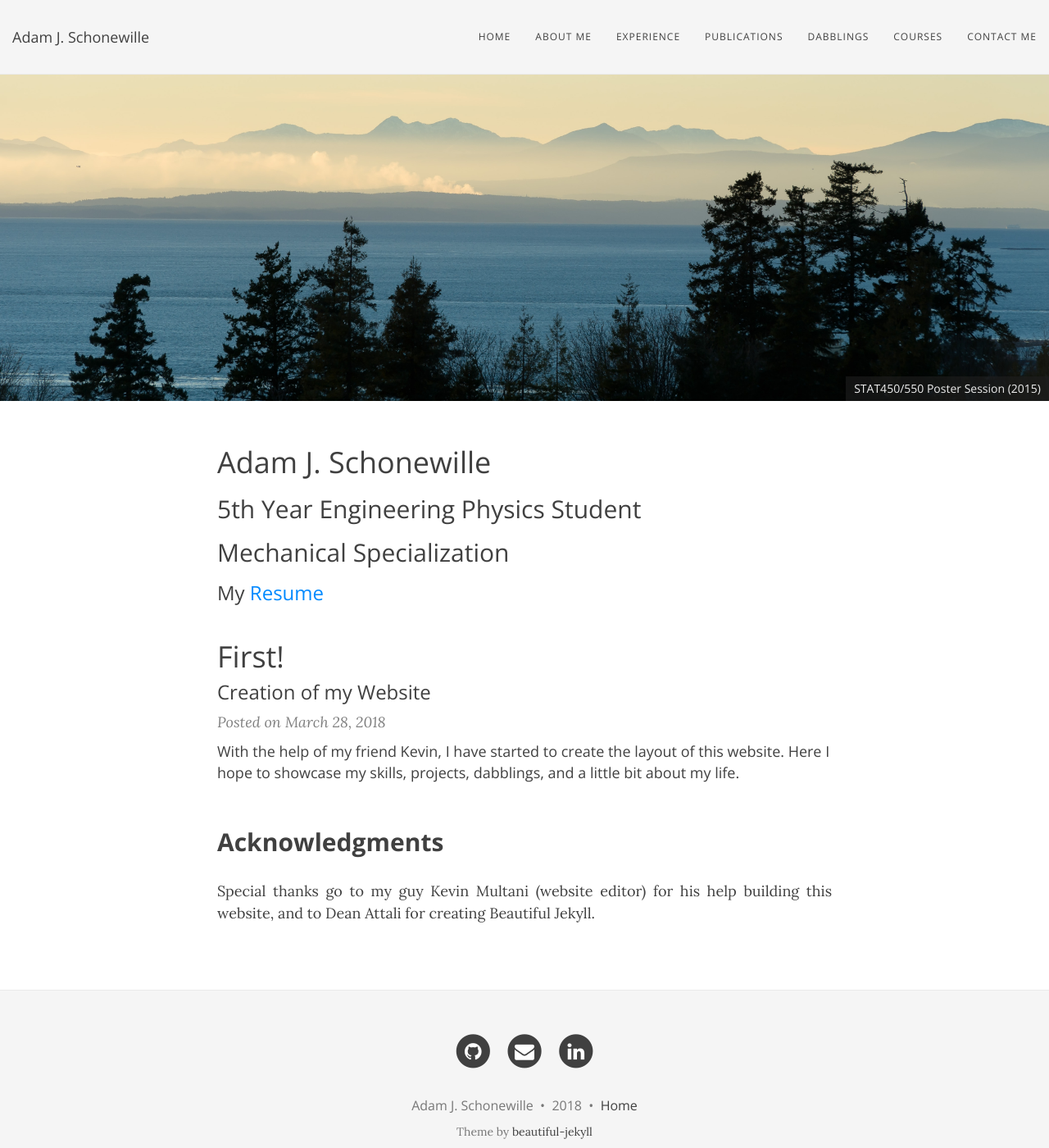
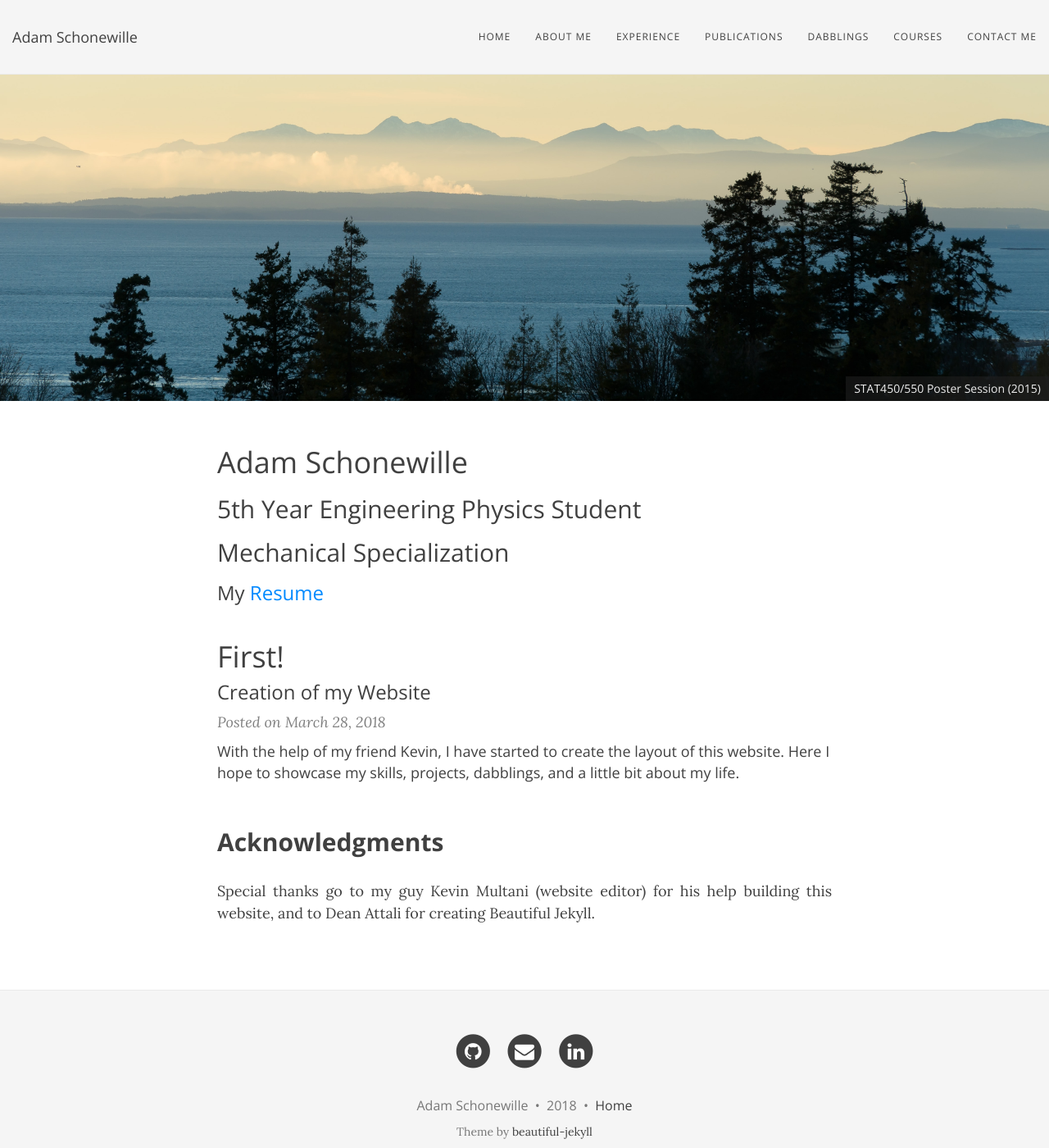
Before and after one commit to adamschonewille/adamschonewille.github.io, a Jekyll site: the page built from index.html, in a window 1280 px wide and 1400 px high. Shown: the whole window at 82% size. Built offline with Jekyll 4.4.1, drawn with Linux system fonts in a browser that asks for light colours; nearby versions of some CDN libraries; the list of posts is cut into pages by our own code.

```diff
--- a/_config.yml
+++ b/_config.yml
@@ -14,7 +14,7 @@ baseurl: ""
 # Of course don't forget to change the username and projectname to YOUR username and project
 
 # Name of website
-title: Adam J. Schonewille
+title: Adam Schonewille
 
 # Short description of your site
 description: Engineer, Personal Website
@@ -52,7 +52,7 @@ navbar-links:
 # Change all these values or delete the ones you don't want.
 # Important: you must keep the "name" parameter, everything else you can remove
 author:
-  name: Adam J. Schonewille
+  name: Adam Schonewille
   email: "adamschonewille@gmail.com"
   #facebook: yourname  # eg. daattali
   github:  "adamschonewille"   # eg. daattali
--- a/index.html
+++ b/index.html
@@ -7,7 +7,7 @@ bigimg:
   - "/img/IMG_6801.JPG": "STAT450/550 Poster Session (2015)"
 ---
 
-<h1>Adam J. Schonewille</h1>
+<h1>Adam Schonewille</h1>
 <h2>5th Year Engineering Physics Student</h2>
 <h2>Mechanical Specialization</h2>
 
```
